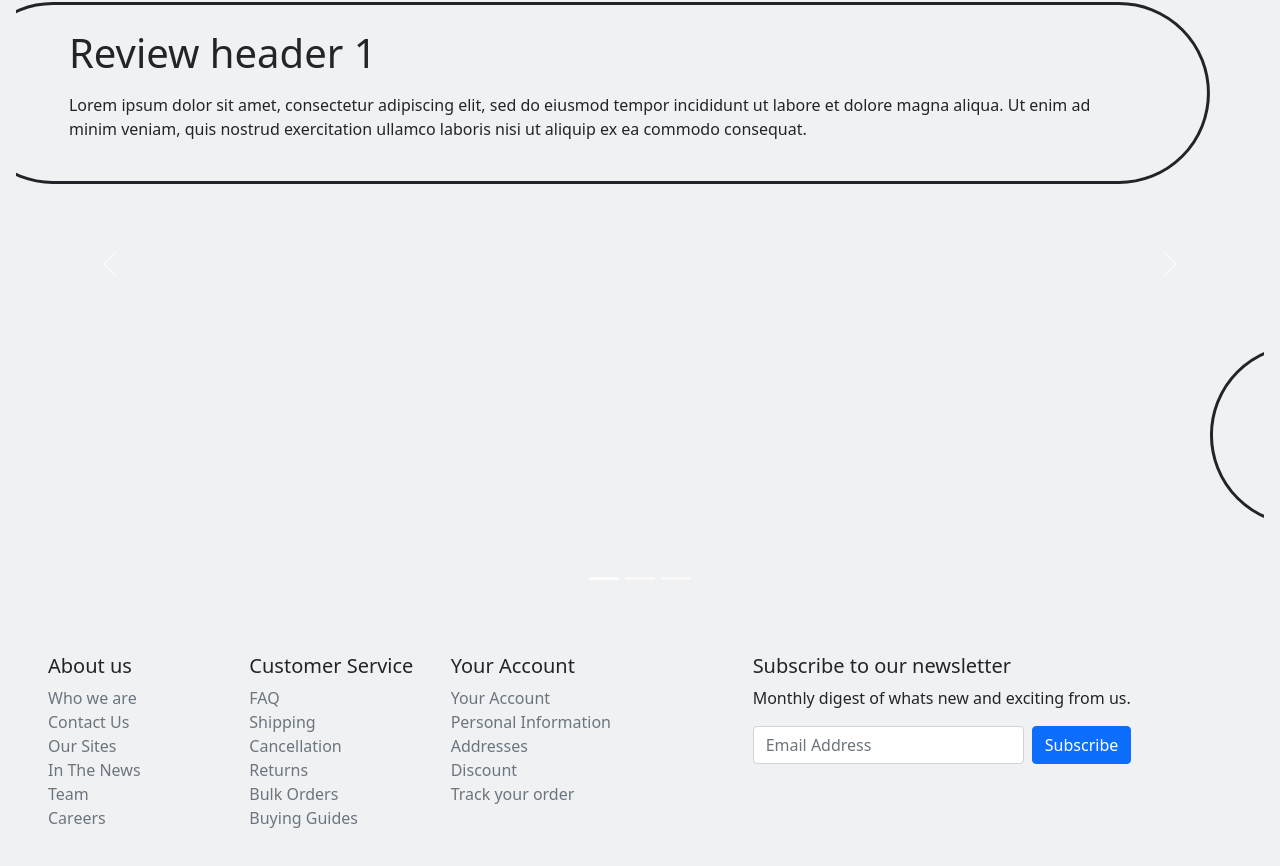
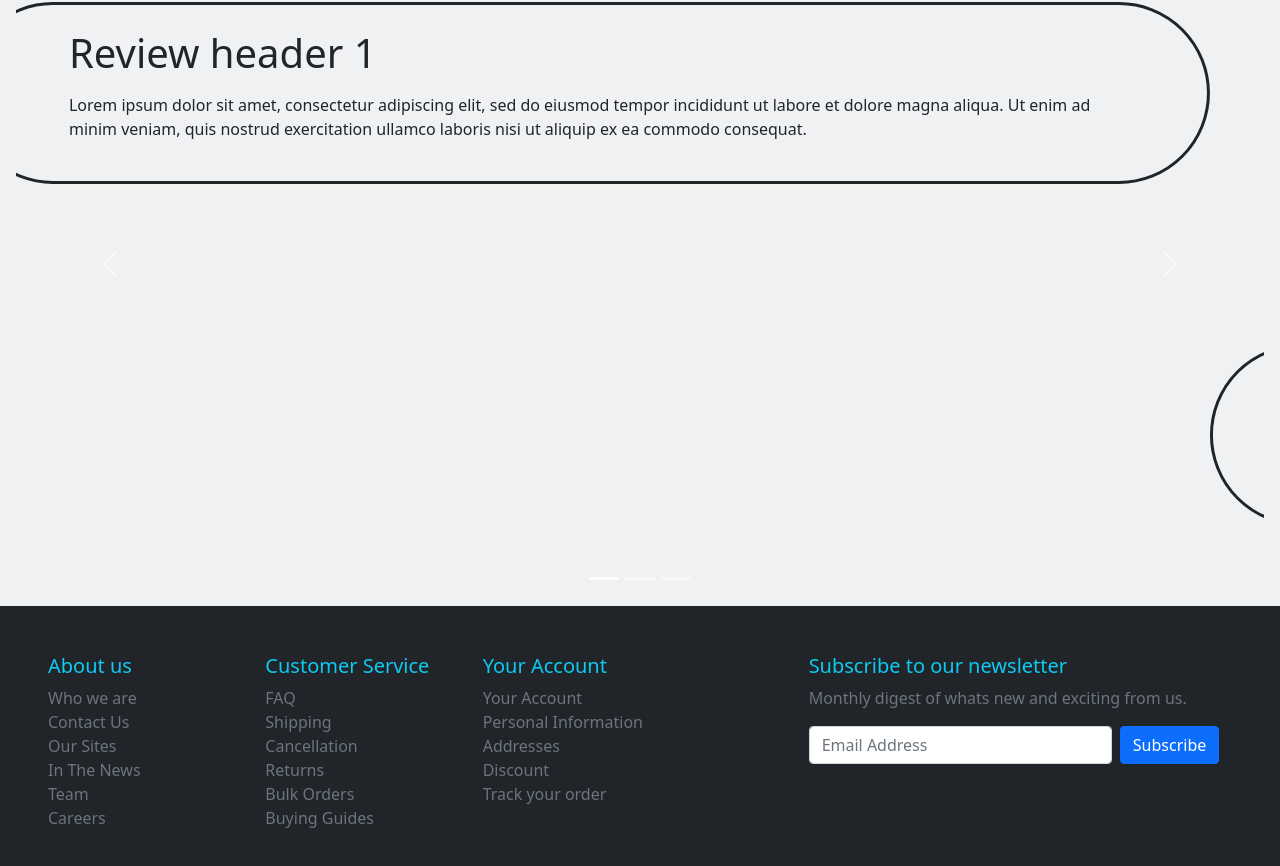
Before and after one commit to AleqsiArdashelia/Tech-Store, a plain HTML site: page index.html in a window 1280 px wide. Shown: the part 2496-3362 px from the top of the page. Drawn offline with nearby package versions, Linux system fonts and the light colour scheme.

Commit message:
changed colors of the footer

```diff
--- a/index.html
+++ b/index.html
@@ -226,10 +226,10 @@
   </div>
 <!-- review end -->
 <!-- footer start -->
-<footer class="py-5 mx-5">
+<footer class="py-5 bg-dark">
     <div class="row">
-        <div class="col-2">
-            <h5>About us</h5>
+        <div class="col-2 ms-5">
+            <h5 class="text-info">About us</h5>
             <ul class="nav flex-column">
                 <li class="nav-item mb2"><a href="#" class="nav-link p-0 text-muted"> Who we are </a></li>
                 <li class="nav-item mb2"><a href="#" class="nav-link p-0 text-muted"> Contact Us </a></li>
@@ -240,7 +240,7 @@
             </ul>
         </div>
         <div class="col-2">
-            <h5>Customer Service</h5>
+            <h5 class="text-info">Customer Service</h5>
             <ul class="nav flex-column">
                 <li class="nav-item mb2"><a href="#" class="nav-link p-0 text-muted"> FAQ </a></li>
                 <li class="nav-item mb2"><a href="#" class="nav-link p-0 text-muted"> Shipping </a></li>
@@ -251,7 +251,7 @@
             </ul>
         </div>
         <div class="col-2">
-            <h5>Your Account</h5>
+            <h5 class="text-info">Your Account</h5>
             <ul class="nav flex-column">
                 <li class="nav-item mb2"><a href="#" class="nav-link p-0 text-muted"> Your Account </a></li>
                 <li class="nav-item mb2"><a href="#" class="nav-link p-0 text-muted"> Personal Information </a></li>
@@ -262,8 +262,8 @@
         </div>
         <div class="col-4 offset-1">
             <form>
-                <h5>Subscribe to our newsletter</h5>
-                <p>Monthly digest of whats new and exciting from us.</p>
+                <h5 class="text-info">Subscribe to our newsletter</h5>
+                <p class="text-muted">Monthly digest of whats new and exciting from us.</p>
                 <div class="d-flex w-100 gap-2">
                     <label for="newsletter1" class="visually-hidden">Email Address</label>
                     <input id="newsletter1" type="text" class="form-control" placeholder="Email Address">
```
